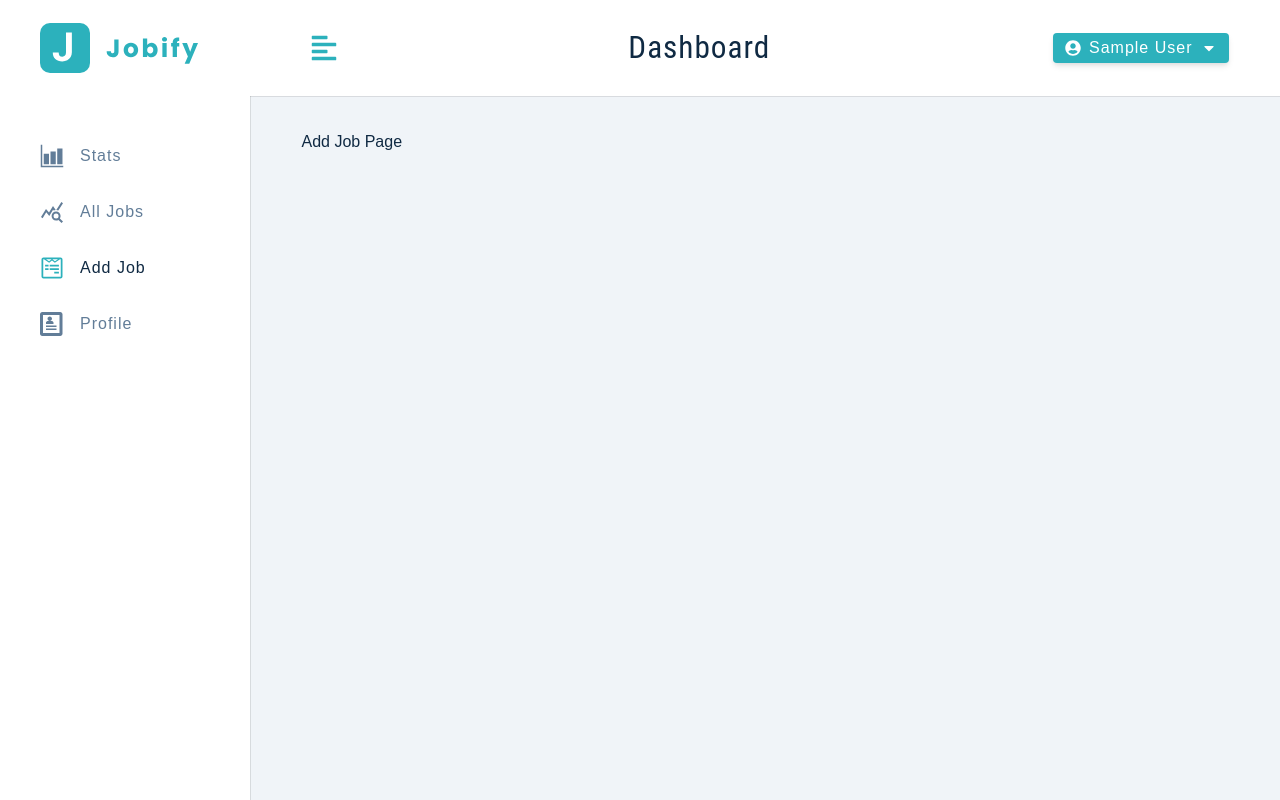
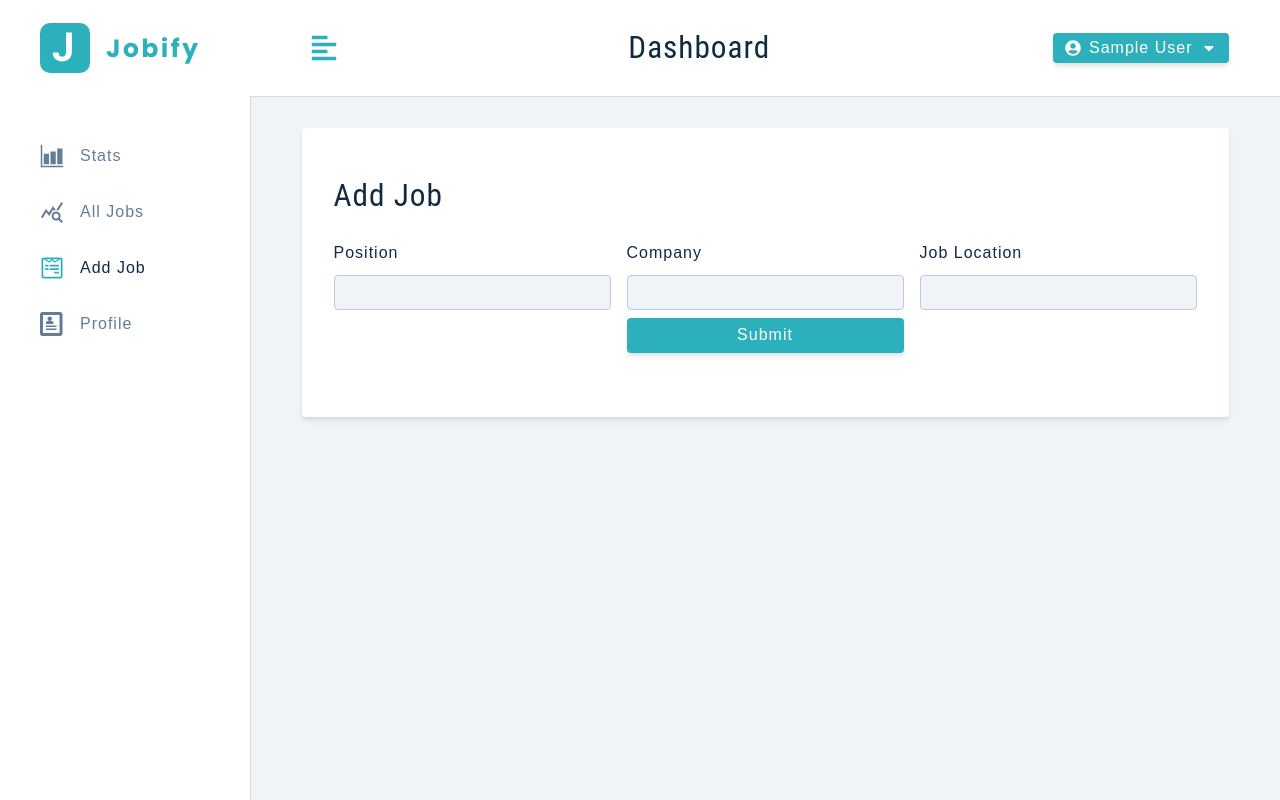
Before and after one commit to tavolafourcade/jobify, a React (Create React App) app in the folder client/: page /add-job in a window 1280 px wide. Built offline with nearby package versions, Linux system fonts and the light colour scheme; sample sign-in values are in the browser's storage.

Commit message:
[ ADD ] Add Job Page main structure

```diff
--- a/client/src/pages/dashboard/AddJob.jsx
+++ b/client/src/pages/dashboard/AddJob.jsx
@@ -1,8 +1,52 @@
 import React from 'react'
+import { useAppContext } from '../../context/appContext'
+import Wrapper from '../../assets/wrappers/DashboardFormPage'
+import { Alert, FormRow } from '../../components'
 
 function AddJob() {
+  const {
+    isEditing,
+    showAlert,
+    displayAlert,
+    position,
+    company,
+    jobLocation,
+    // jobType,
+    // jobTypeOptions,
+    // status,
+    // statusOptions,
+  } = useAppContext()
+
+  const handleSubmit = (e) => {
+    e.preventDefault()
+    if (!position || !company || !jobLocation) {
+      displayAlert()
+    }
+    console.log('create job')
+  }
+  const handleJobInput = (e) => {
+    const { name, value } = e.target
+    console.log('name: value -->', name, value)
+  }
   return (
-    <div>Add Job Page</div>
+    <Wrapper>
+      <form className="form">
+        <h3>{isEditing ? 'Edit job' : 'Add job'}</h3>
+        {showAlert && <Alert /> }
+        <div className="form-center">
+          {/* position */}
+          <FormRow type="text" name="position" defaultValue={position} handleChange={handleJobInput} />
+          {/* company */}
+          <FormRow type="text" name="company" defaultValue={company} handleChange={handleJobInput} />
+          {/* location */}
+          <FormRow type="text" name="jobLocation" labelText="job location" defaultValue={jobLocation} handleChange={handleJobInput} />
+          {/* job type */}
+          {/* job status */}
+          <div className="btn-container" />
+          <button type="submit" className="btn btn-block submit-btn" onClick={handleSubmit}>submit</button>
+        </div>
+      </form>
+    </Wrapper>
   )
 }
 
```
